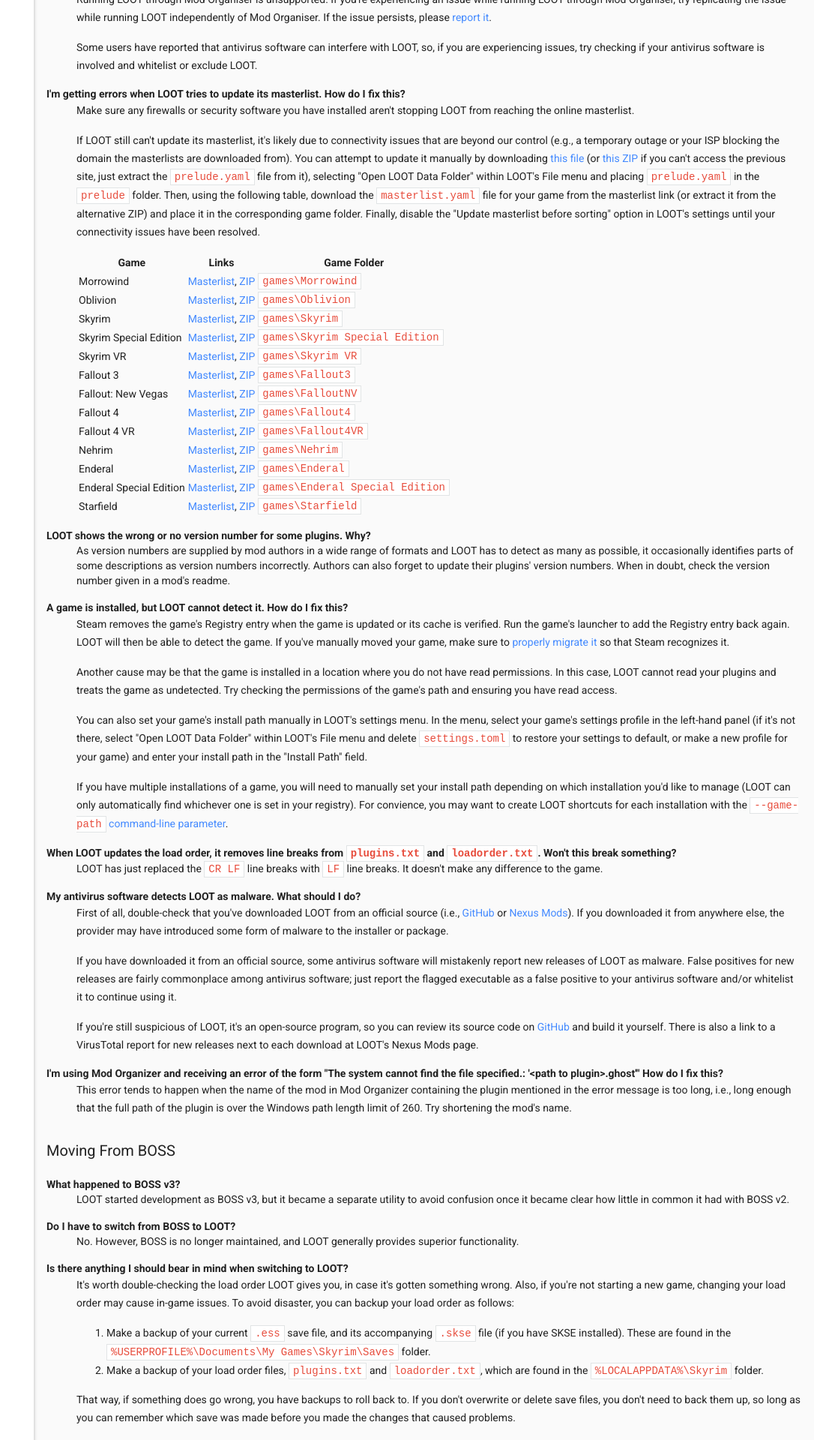
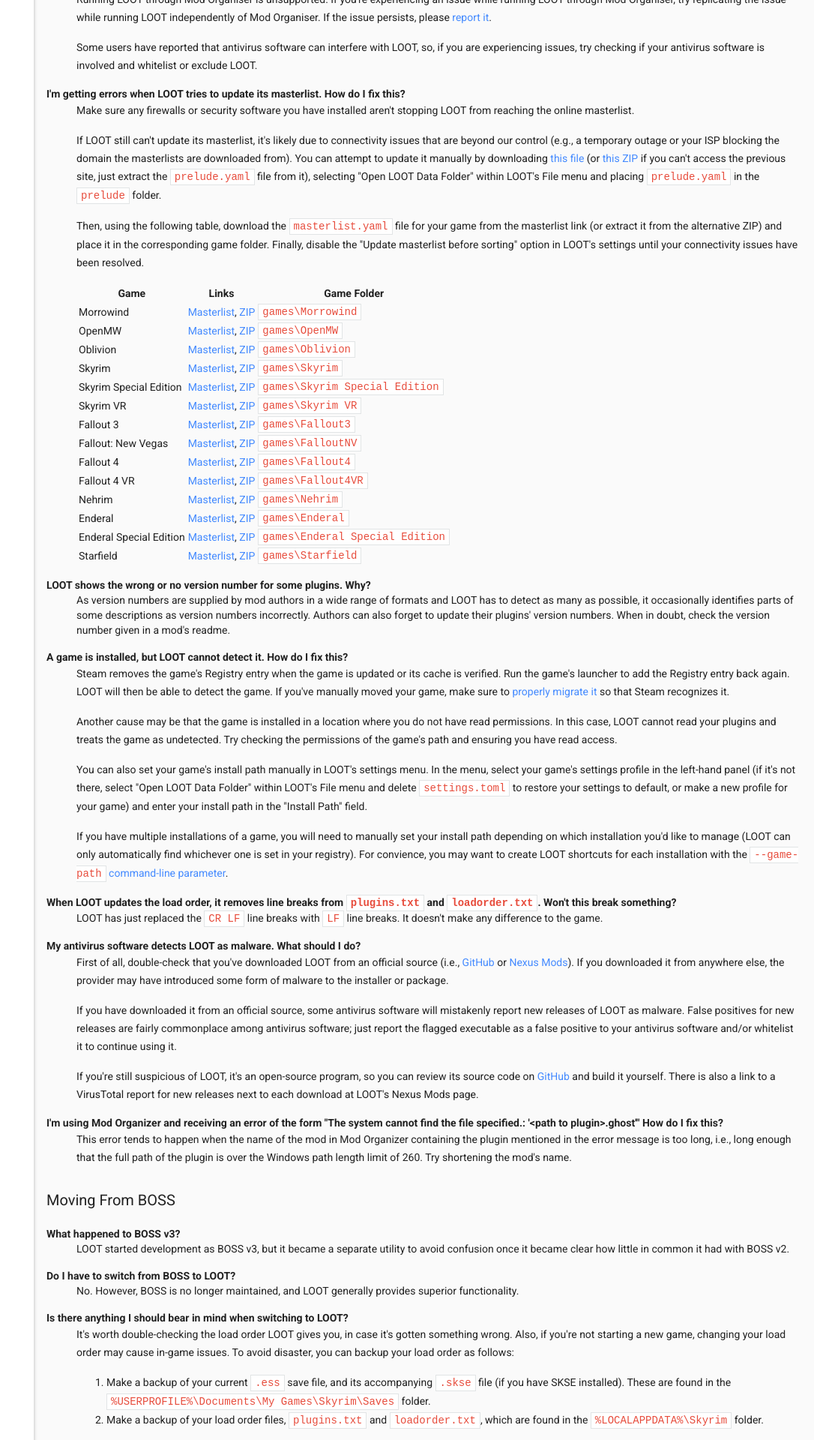
Before and after one commit to loot/loot.github.io, a Jekyll site: the page built from docs/help/LOOT-FAQs.html, in a window 1280 px wide. Shown: the part 1918-3838 px from the top of the page at 75% size, without its empty margins (194-1280 px from the left). Built offline with Jekyll 4.4.1, drawn with Linux system fonts in a browser that asks for light colours.

Commit message:
Update masterlist links in prelude
- use the v0.26 branches
- use the non-VR repos for the VR games
- add OpenMW

```diff
--- a/docs/help/LOOT-FAQs.html
+++ b/docs/help/LOOT-FAQs.html
@@ -104,7 +104,9 @@
   <dd>
     <p>Make sure any firewalls or security software you have installed aren't stopping LOOT from reaching the online masterlist.</p>
 
-    <p>If LOOT still can't update its masterlist, it's likely due to connectivity issues that are beyond our control (e.g., a temporary outage or your ISP blocking the domain the masterlists are downloaded from). You can attempt to update it manually by downloading <a href="https://raw.githubusercontent.com/loot/prelude/v0.21/prelude.yaml">this file</a> (or <a href="https://github.com/loot/prelude/archive/refs/heads/v0.21.zip">this ZIP</a> if you can't access the previous site, just extract the <code>prelude.yaml</code> file from it), selecting "Open LOOT Data Folder" within LOOT's File menu and placing <code>prelude.yaml</code> in the <code>prelude</code> folder. Then, using the following table, download the <code>masterlist.yaml</code> file for your game from the masterlist link (or extract it from the alternative ZIP) and place it in the corresponding game folder. Finally, disable the "Update masterlist before sorting" option in LOOT's settings until your connectivity issues have been resolved.</p>
+    <p>If LOOT still can't update its masterlist, it's likely due to connectivity issues that are beyond our control (e.g., a temporary outage or your ISP blocking the domain the masterlists are downloaded from). You can attempt to update it manually by downloading <a href="https://raw.githubusercontent.com/loot/prelude/v0.26/prelude.yaml">this file</a> (or <a href="https://github.com/loot/prelude/archive/refs/heads/v0.26.zip">this ZIP</a> if you can't access the previous site, just extract the <code>prelude.yaml</code> file from it), selecting "Open LOOT Data Folder" within LOOT's File menu and placing <code>prelude.yaml</code> in the <code>prelude</code> folder.</p>
+
+    <p>Then, using the following table, download the <code>masterlist.yaml</code> file for your game from the masterlist link (or extract it from the alternative ZIP) and place it in the corresponding game folder. Finally, disable the "Update masterlist before sorting" option in LOOT's settings until your connectivity issues have been resolved.</p>
 
     <table>
       <tr>
@@ -114,67 +116,72 @@
       </tr>
       <tr>
         <td>Morrowind</td>
-        <td><a href="https://raw.githubusercontent.com/loot/morrowind/v0.21/masterlist.yaml">Masterlist</a>, <a href="https://github.com/loot/morrowind/archive/refs/heads/v0.21.zip">ZIP</a></td>
+        <td><a href="https://raw.githubusercontent.com/loot/morrowind/v0.26/masterlist.yaml">Masterlist</a>, <a href="https://github.com/loot/morrowind/archive/refs/heads/v0.26.zip">ZIP</a></td>
         <td><code>games\Morrowind</code></td>
       </tr>
       <tr>
+        <td>OpenMW</td>
+        <td><a href="https://raw.githubusercontent.com/loot/morrowind/v0.26/masterlist.yaml">Masterlist</a>, <a href="https://github.com/loot/morrowind/archive/refs/heads/v0.26.zip">ZIP</a></td>
+        <td><code>games\OpenMW</code></td>
+      </tr>
+      <tr>
         <td>Oblivion</td>
-        <td><a href="https://raw.githubusercontent.com/loot/oblivion/v0.21/masterlist.yaml">Masterlist</a>, <a href="https://github.com/loot/oblivion/archive/refs/heads/v0.21.zip">ZIP</a></td>
+        <td><a href="https://raw.githubusercontent.com/loot/oblivion/v0.26/masterlist.yaml">Masterlist</a>, <a href="https://github.com/loot/oblivion/archive/refs/heads/v0.26.zip">ZIP</a></td>
         <td><code>games\Oblivion</code></td>
       </tr>
       <tr>
         <td>Skyrim</td>
-        <td><a href="https://raw.githubusercontent.com/loot/skyrim/v0.21/masterlist.yaml">Masterlist</a>, <a href="https://github.com/loot/skyrim/archive/refs/heads/v0.21.zip">ZIP</a></td>
+        <td><a href="https://raw.githubusercontent.com/loot/skyrim/v0.26/masterlist.yaml">Masterlist</a>, <a href="https://github.com/loot/skyrim/archive/refs/heads/v0.26.zip">ZIP</a></td>
         <td><code>games\Skyrim</code></td>
       </tr>
       <tr>
         <td>Skyrim Special Edition</td>
-        <td><a href="https://raw.githubusercontent.com/loot/skyrimse/v0.21/masterlist.yaml">Masterlist</a>, <a href="https://github.com/loot/skyrimse/archive/refs/heads/v0.21.zip">ZIP</a></td>
+        <td><a href="https://raw.githubusercontent.com/loot/skyrimse/v0.26/masterlist.yaml">Masterlist</a>, <a href="https://github.com/loot/skyrimse/archive/refs/heads/v0.26.zip">ZIP</a></td>
         <td><code>games\Skyrim Special Edition</code></td>
       </tr>
       <tr>
         <td>Skyrim VR</td>
-        <td><a href="https://raw.githubusercontent.com/loot/skyrimvr/v0.21/masterlist.yaml">Masterlist</a>, <a href="https://github.com/loot/skyrimvr/archive/refs/heads/v0.21.zip">ZIP</a></td>
+        <td><a href="https://raw.githubusercontent.com/loot/skyrimse/v0.26/masterlist.yaml">Masterlist</a>, <a href="https://github.com/loot/skyrimse/archive/refs/heads/v0.26.zip">ZIP</a></td>
         <td><code>games\Skyrim VR</code></td>
       </tr>
       <tr>
         <td>Fallout 3</td>
-        <td><a href="https://raw.githubusercontent.com/loot/fallout3/v0.21/masterlist.yaml">Masterlist</a>, <a href="https://github.com/loot/fallout3/archive/refs/heads/v0.21.zip">ZIP</a></td>
+        <td><a href="https://raw.githubusercontent.com/loot/fallout3/v0.26/masterlist.yaml">Masterlist</a>, <a href="https://github.com/loot/fallout3/archive/refs/heads/v0.26.zip">ZIP</a></td>
         <td><code>games\Fallout3</code></td>
       </tr>
       <tr>
         <td>Fallout: New Vegas</td>
-        <td><a href="https://raw.githubusercontent.com/loot/falloutnv/v0.21/masterlist.yaml">Masterlist</a>, <a href="https://github.com/loot/falloutnv/archive/refs/heads/v0.21.zip">ZIP</a></td>
+        <td><a href="https://raw.githubusercontent.com/loot/falloutnv/v0.26/masterlist.yaml">Masterlist</a>, <a href="https://github.com/loot/falloutnv/archive/refs/heads/v0.26.zip">ZIP</a></td>
         <td><code>games\FalloutNV</code></td>
       </tr>
       <tr>
         <td>Fallout 4</td>
-        <td><a href="https://raw.githubusercontent.com/loot/fallout4/v0.21/masterlist.yaml">Masterlist</a>, <a href="https://github.com/loot/fallout4/archive/refs/heads/v0.21.zip">ZIP</a></td>
+        <td><a href="https://raw.githubusercontent.com/loot/fallout4/v0.26/masterlist.yaml">Masterlist</a>, <a href="https://github.com/loot/fallout4/archive/refs/heads/v0.26.zip">ZIP</a></td>
         <td><code>games\Fallout4</code></td>
       </tr>
       <tr>
         <td>Fallout 4 VR</td>
-        <td><a href="https://raw.githubusercontent.com/loot/fallout4vr/v0.21/masterlist.yaml">Masterlist</a>, <a href="https://github.com/loot/fallout4vr/archive/refs/heads/v0.21.zip">ZIP</a></td>
+        <td><a href="https://raw.githubusercontent.com/loot/fallout4/v0.26/masterlist.yaml">Masterlist</a>, <a href="https://github.com/loot/fallout4/archive/refs/heads/v0.26.zip">ZIP</a></td>
         <td><code>games\Fallout4VR</code></td>
       </tr>
       <tr>
         <td>Nehrim</td>
-        <td><a href="https://raw.githubusercontent.com/loot/oblivion/v0.21/masterlist.yaml">Masterlist</a>, <a href="https://github.com/loot/oblivion/archive/refs/heads/v0.21.zip">ZIP</a></td>
+        <td><a href="https://raw.githubusercontent.com/loot/oblivion/v0.26/masterlist.yaml">Masterlist</a>, <a href="https://github.com/loot/oblivion/archive/refs/heads/v0.26.zip">ZIP</a></td>
         <td><code>games\Nehrim</code></td>
       </tr>
       <tr>
         <td>Enderal</td>
-        <td><a href="https://raw.githubusercontent.com/loot/enderal/v0.21/masterlist.yaml">Masterlist</a>, <a href="https://github.com/loot/enderal/archive/refs/heads/v0.21.zip">ZIP</a></td>
+        <td><a href="https://raw.githubusercontent.com/loot/enderal/v0.26/masterlist.yaml">Masterlist</a>, <a href="https://github.com/loot/enderal/archive/refs/heads/v0.26.zip">ZIP</a></td>
         <td><code>games\Enderal</code></td>
       </tr>
       <tr>
         <td>Enderal Special Edition</td>
-        <td><a href="https://raw.githubusercontent.com/loot/enderal/v0.21/masterlist.yaml">Masterlist</a>, <a href="https://github.com/loot/enderal/archive/refs/heads/v0.21.zip">ZIP</a></td>
+        <td><a href="https://raw.githubusercontent.com/loot/enderal/v0.26/masterlist.yaml">Masterlist</a>, <a href="https://github.com/loot/enderal/archive/refs/heads/v0.26.zip">ZIP</a></td>
         <td><code>games\Enderal Special Edition</code></td>
       </tr>
       <tr>
         <td>Starfield</td>
-        <td><a href="https://raw.githubusercontent.com/loot/starfield/v0.21/masterlist.yaml">Masterlist</a>, <a href="https://github.com/loot/starfield/archive/refs/heads/v0.21.zip">ZIP</a></td>
+        <td><a href="https://raw.githubusercontent.com/loot/starfield/v0.26/masterlist.yaml">Masterlist</a>, <a href="https://github.com/loot/starfield/archive/refs/heads/v0.26.zip">ZIP</a></td>
         <td><code>games\Starfield</code></td>
       </tr>
     </table>
```
